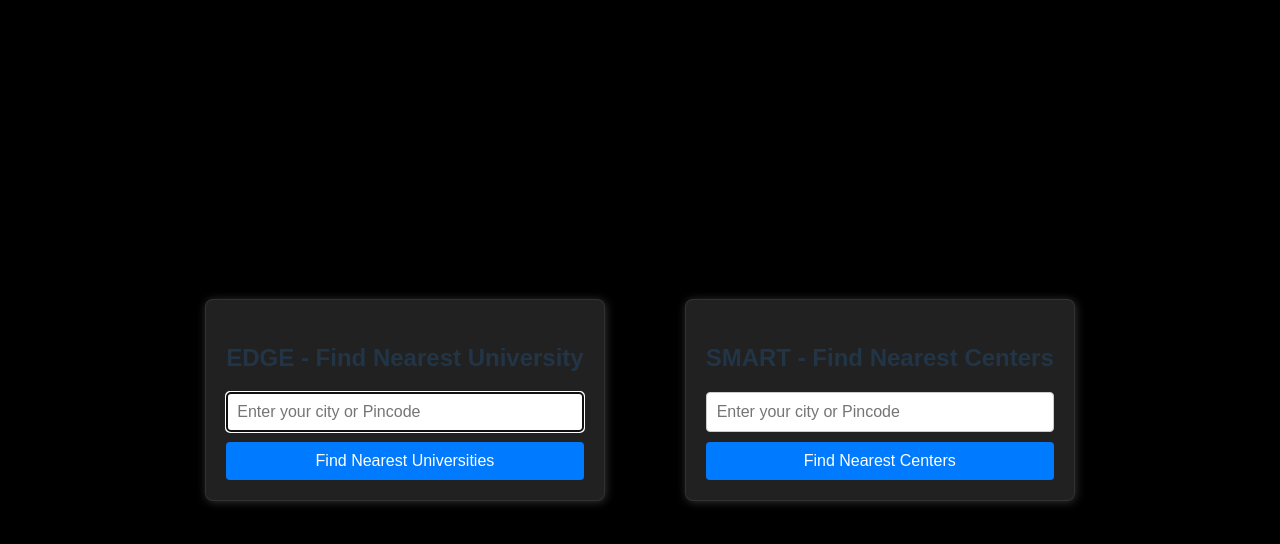
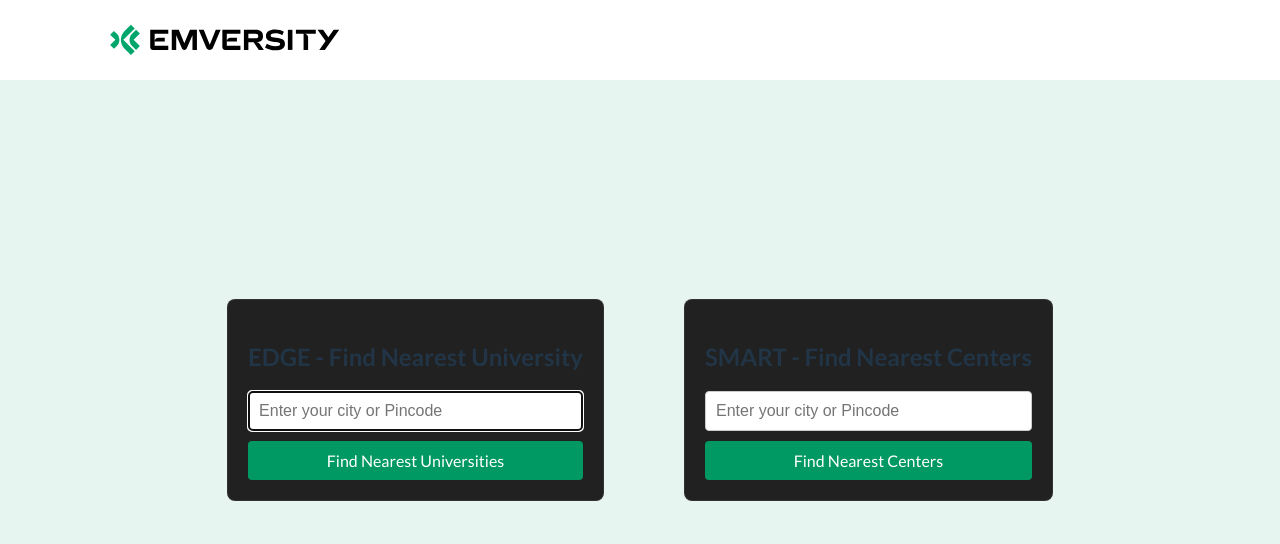
Before and after one commit to ajayghodake/NearestUniversities, a React (Vite) app: page / in a window 1280 px wide. Shown: the top 544 px of the page. Built offline with nearby package versions, Linux system fonts and the light colour scheme.

Commit message:
styles changed

```diff
--- a/src/App.css
+++ b/src/App.css
@@ -1,8 +1,11 @@
 /* App.css */
 
+@import url('https://fonts.googleapis.com/css2?family=Lato:ital,wght@0,100;0,300;0,400;0,700;0,900;1,100;1,300;1,400;1,700;1,900&display=swap');
 body {
   font-family: Arial, sans-serif;
-  background-color: #000000;
+  font-family: "Lato", sans-serif;
+  background-color: #e6f5ef;
+  /* background-color: #131314; */
   margin: 0;
   padding: 0;
   display: flex;
@@ -51,7 +54,7 @@
 .button {
   padding: 10px;
   font-size: 1rem;
-  background-color: #007bff;
+  background-color: #009863;
   border: none;
   color: white;
   border-radius: 4px;
@@ -59,7 +62,7 @@
 }
 
 .button:hover {
-  background-color: #0056b3;
+  background-color: #0fd28e;
 }
 
 .result {
@@ -87,3 +90,9 @@
   color: gray;
   font-size: 0.9rem;
 }
+
+hr {
+  border: none;
+  border-top: 1px solid #ccc;
+  margin: 8px 0;
+}
--- a/src/App.jsx
+++ b/src/App.jsx
@@ -52,17 +52,14 @@
 //         </div>
 //       )}
 
-
-
 //     </div>
 //   );
 // }
 
-
-
 import React, { useState, useRef, useEffect } from "react";
 import { findNearestUniversities } from "./utils/findNearestUniversity";
 import { findNearestCenters } from "./utils/findNearestCenters";
+import Navbar from './Components/NavBar'
 import "./App.css";
 
 export default function App() {
@@ -93,8 +90,9 @@
   };
 
   return (
+    <>
+    <Navbar/>
     <div className="container-wrapper">
-
       {/* 🏫 University Finder Container */}
       <div className="container">
         <h2 className="title">EDGE - Find Nearest University</h2>
@@ -115,11 +113,17 @@
         {uniResults.length > 0 && (
           <div className="result">
             <h2 className="subtitle">Top 3 Nearest Universities:</h2>
+            <hr />
             <ol className="university-list">
               {uniResults.map((uni, index) => (
                 <li key={index} className="university-item">
-                  <strong>{uni.name}</strong> in {uni.city}, State: {uni.state}, Region: {uni.region} —
-                  <span className="distance"> {uni.distance.toFixed(2)} km</span>
+                  <strong>{uni.name}</strong> in <strong>{uni.city}</strong>, State: {uni.state},
+                  Region: {uni.region} —
+                  <span className="distance">
+                    {" "}
+                    {uni.distance.toFixed(2)} km
+                  </span>
+                  {index < uniResults.length - 1 && <hr />}
                 </li>
               ))}
             </ol>
@@ -147,18 +151,27 @@
         {centerResults.length > 0 && (
           <div className="result">
             <h2 className="subtitle">Top 3 Nearest Centers:</h2>
+            <hr />
             <ol className="university-list">
               {centerResults.map((center, index) => (
-                <li key={index} className="university-item">
-                  <strong>{center.campus}</strong> – {center.address}, State: {center.state}, Region: {center.region} —
-                  <span className="distance"> {center.distance.toFixed(2)} km</span>
-                </li>
+                <div key={index}>
+                  <li className="university-item">
+                    <strong>{center.campus}</strong>, State: {center.state},
+                    Region: {center.region} -
+                    <span className="distance">
+                      {" "}
+                      {center.distance.toFixed(2)} km
+                    </span>
+                  </li>
+                  {/* Add horizontal line between items except after the last one */}
+                  {index < centerResults.length - 1 && <hr />}
+                </div>
               ))}
             </ol>
           </div>
         )}
       </div>
-
     </div>
+    </>
   );
 }
--- /dev/null
+++ b/src/Components/NavBar.jsx
@@ -0,0 +1,15 @@
+import React from "react";
+import "./Navbar.css";
+import logo from "./main_logo.83e8edcb.svg"; // Make sure this path is correct
+
+const Navbar = () => {
+  return (
+    <nav className="navbar">
+      <a href="https://emversity.com/" className="logo">
+        <img src={logo} alt="Logo" className="logo-svg" />
+      </a>
+    </nav>
+  );
+};
+
+export default Navbar;
--- /dev/null
+++ b/src/Components/Navbar.css
@@ -0,0 +1,25 @@
+.navbar {
+    display: flex;
+    align-items: center;
+    justify-content: flex-start;
+    position: fixed;
+    top: 0;
+    left: 0;
+    width: 100%;
+    background: #fff;
+    padding: 20px 20px;
+    z-index: 1000;
+  }
+
+  .logo {
+    display: inline-block;
+    width: 230px;
+    height: 40px;
+    margin-left: 90px;
+    cursor: pointer;
+  }
+
+  .logo-svg {
+    width: 100%;
+    height: 100%;
+  }
```
Also changed, not shown: src/Components/main_logo.83e8edcb.svg (added).
